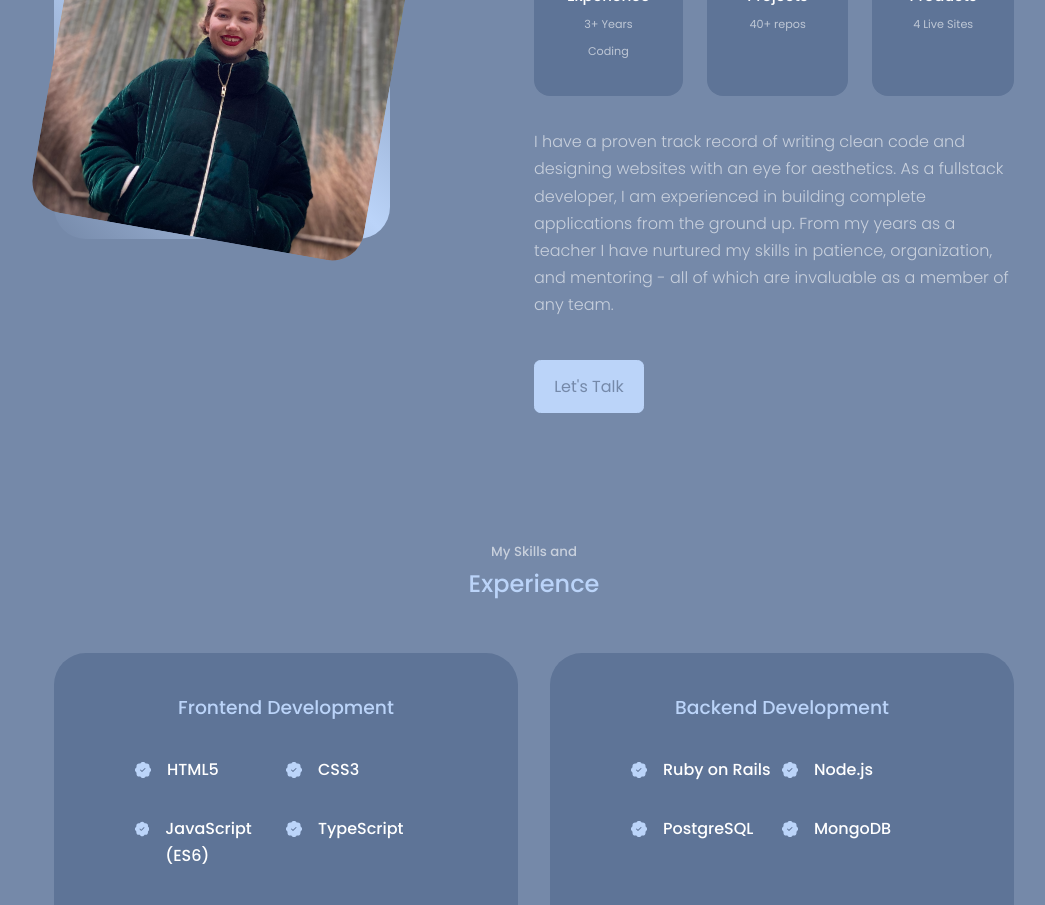
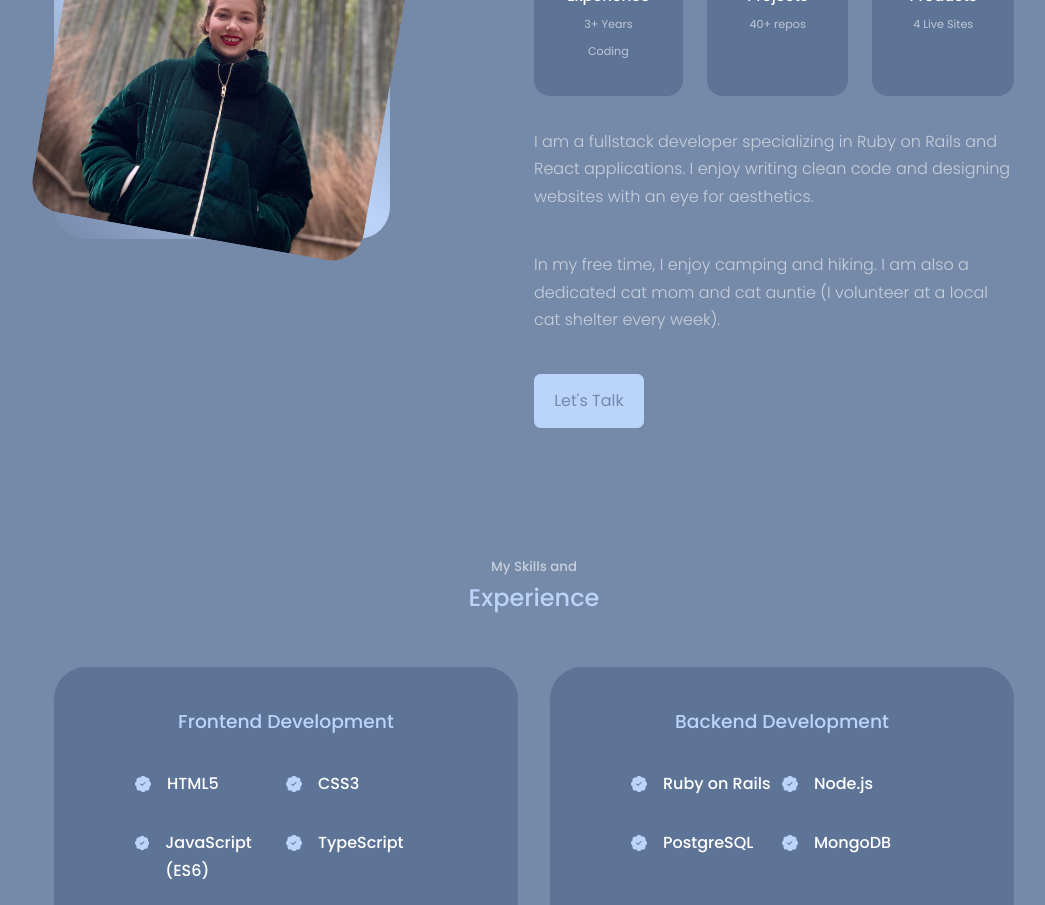
Before and after one commit to AidanFournier/react-portfolio-site, a React (Create React App) app: page / in a window 1280 px wide. Shown: the part 1080-1985 px from the top of the page, without its empty margins (106-1151 px from the left). Built offline with nearby package versions, Linux system fonts and the light colour scheme.

Commit message:
Changed paragraph about me

```diff
--- a/src/components/About.jsx
+++ b/src/components/About.jsx
@@ -39,8 +39,9 @@ const About = () => {
           </div>
 
           <p>
-            I have a proven track record of writing clean code and designing websites with an eye for aesthetics. As a fullstack developer, I am experienced in building complete applications from the ground up. From my years as a teacher I have nurtured my skills in patience, organization, and mentoring - all of which are invaluable as a member of any team.
+            I am a fullstack developer specializing in Ruby on Rails and React applications. I enjoy writing clean code and designing websites with an eye for aesthetics.
           </p>
+          <p> In my free time, I enjoy camping and hiking. I am also a dedicated cat mom and cat auntie (I volunteer at a local cat shelter every week).</p>
 
           <a href="#contact" className="btn btn-primary">Let's Talk</a>
         </div>
```
